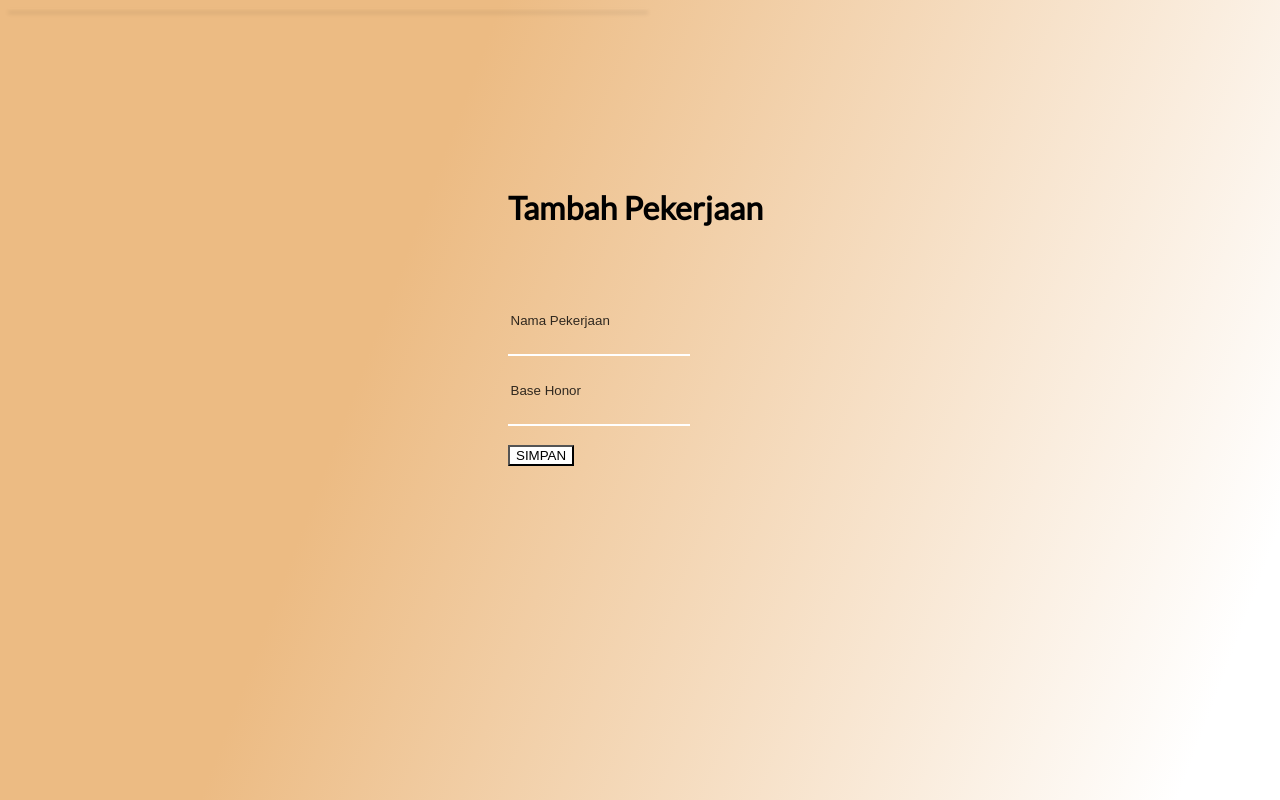
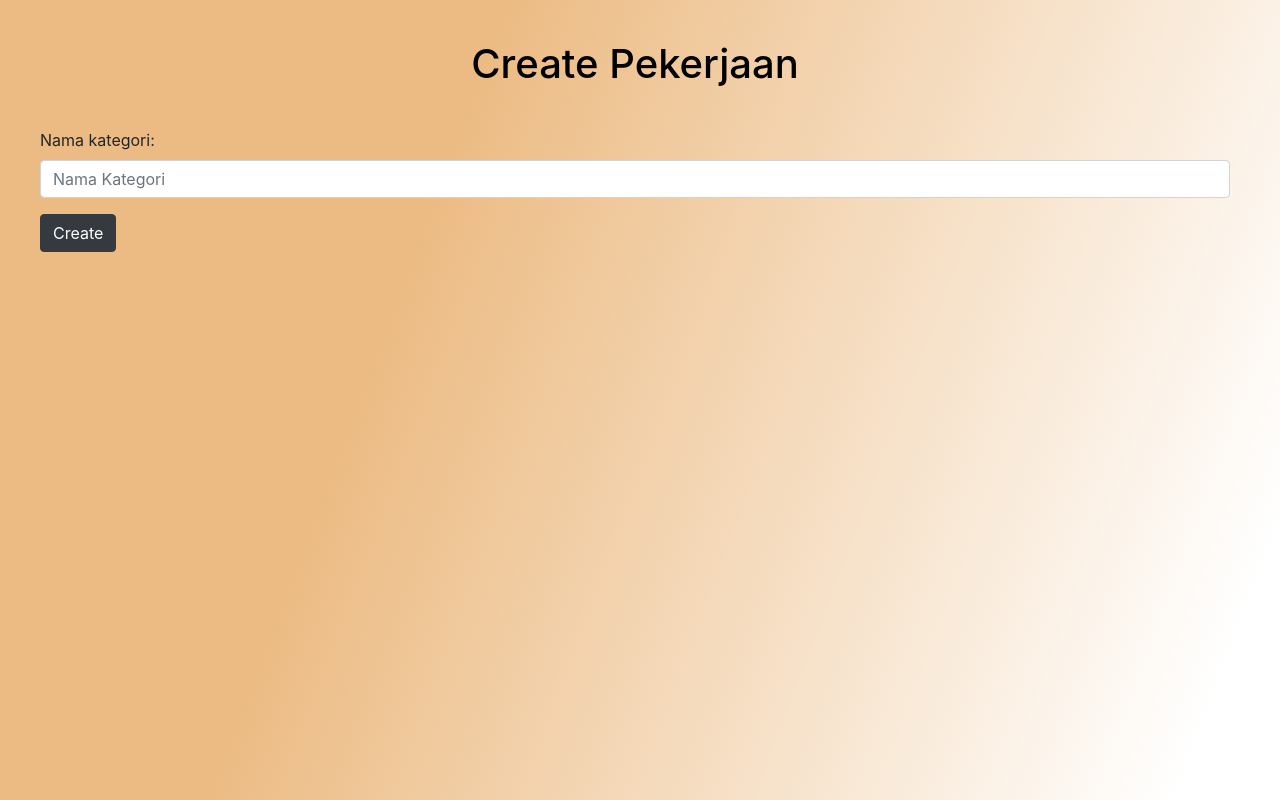
Before and after one commit to kartikadipra/c03-basdat, a Django app: template pekerjaan/templates/pekerjaan/create.html in a window 1280 px wide. Run offline with Django 4.2, Linux system fonts and the light colour scheme; the template is opened without the code that fills it: values that come from a table or form of the project are taken from there, others are empty; parts of the project's set-up code (start-up, migrations or seed data) failed here and were passed over; some libraries are stand-ins or nearby versions.

Commit message:
Something something

```diff
--- a/pekerjaan/form.py
+++ /dev/null
@@ -1,8 +0,0 @@
-from django import forms
-
-class pekerjaanForm(forms.Form):
-    nama_pekerjaan = forms.CharField(label='Nama Pekerjaan', widget=forms.TextInput(attrs={'class': 'form-control col-md-6',
-        'id': 'nama-pekerjaan', 'placeholder': "Nama Pekerjaan"}))
-
-    base_honor = forms.IntegerField(label='Base Honor', widget=forms.NumberInput(attrs={'class': 'form-control col-md-6',
-        'id': 'base-honor', 'placeholder': "Base Honor"}))
--- a/pekerjaan/templates/pekerjaan/create.html
+++ b/pekerjaan/templates/pekerjaan/create.html
@@ -1,32 +1,46 @@
-<html lang="en"></html>
-{% load static %}
+<html lang="en">
 
-{% block script %}
-{% endblock %}
+<head>
+    <meta charset="UTF-8">
+    <meta name="viewport" content="width=device-width, initial-scale=1.0">
+    <title>Create Pekerjaan</title>
+    <link rel="stylesheet" href="https://stackpath.bootstrapcdn.com/bootstrap/4.4.1/css/bootstrap.min.css" integrity="sha384-Vkoo8x4CGsO3+Hhxv8T/Q5PaXtkKtu6ug5TOeNV6gBiFeWPGFN9MuhOf23Q9Ifjh" crossorigin="anonymous">
+    <script src="https://code.jquery.com/jquery-3.4.1.slim.min.js" integrity="sha384-J6qa4849blE2+poT4WnyKhv5vZF5SrPo0iEjwBvKU7imGFAV0wwj1yYfoRSJoZ+n" crossorigin="anonymous"></script>
+    <script src="https://cdn.jsdelivr.net/npm/popper.js@1.16.0/dist/umd/popper.min.js" integrity="sha384-Q6E9RHvbIyZFJoft+2mJbHaEWldlvI9IOYy5n3zV9zzTtmI3UksdQRVvoxMfooAo" crossorigin="anonymous"></script>
+    <script src="https://stackpath.bootstrapcdn.com/bootstrap/4.4.1/js/bootstrap.min.js" integrity="sha384-wfSDF2E50Y2D1uUdj0O3uMBJnjuUD4Ih7YwaYd1iqfktj0Uod8GCExl3Og8ifwB6" crossorigin="anonymous"></script>
+    <style>
+        h1 {
+                color: rgb(0, 0, 0);
+                margin-top: 40px;
+                margin-bottom: 40px;
+                text-align: center;
+        }
 
-{% block css %}
-<link rel="stylesheet" href="{% static 'pekerjaan/style.css' %}">
-<link rel="stylesheet" href="https://fonts.googleapis.com/css?family=Lato">
-{% endblock %}
-{% block content %}
-<body id="create">
-	<div class="col-xs-12 container">
-		<form id="form_pekerjaan" action="{% url 'pekerjaan:create_pekerjaan' %}" method="POST">
-			{% csrf_token %}
-			<h1 class="title text-white">Tambah Pekerjaan</h1>
-			<br>
-			<br>
+        body {
+            background: linear-gradient(110.7deg, #ecbb83 31.7%, #FFFFFF 93.54%);
+            margin-left: 40px;
+            margin-right: 50px;
+        }
+    </style>
+</head>
 
-			{% for form in pekerjaan_form %}
-			{{ form }}
-			<br>
-			{% endfor %}
-			<br>
-			<button class="btn btn-green" type="submit"
+<body>
+    <div>
+        <h1>Create Pekerjaan</h1>
+    </div>
+    <div>
+        <form action='' method="POST" class="form-group">
+        {% csrf_token %}
+            {% for field in create_form.visible_fields %}
+            <div class="form-group">
+                {{ field.label_tag }} {{ field }}
+            </div>
+            {% endfor %}
+            <div class="centre-items">
+                <input type="submit" class="btn btn-dark" value="Create">
+            </div>
+        </form>
+    </div>
+</body>
 
-
-			value="Submit">SIMPAN</button>
-		</form>
-	</div>
-</body>
-{% endblock %}
+</html>
--- a/pekerjaan/urls.py
+++ b/pekerjaan/urls.py
@@ -5,7 +5,7 @@ from pekerjaan import views
 app_name = 'pekerjaan'
 urlpatterns = [
 	path('', read, name='read'),
-	path('create', create_pekerjaan, name='create_pekerjaan'),
+	path('create/', create_pekerjaan, name='create_pekerjaan'),
 	path('update', update, name='update'),
 	path('delete/<str:nama_pekerjaan>/', views.delete, name='delete'),
 ]
```
Also changed, not shown: pekerjaan/forms.py (added, +12 -0 lines), pekerjaan/views.py (+32 -16 lines).
